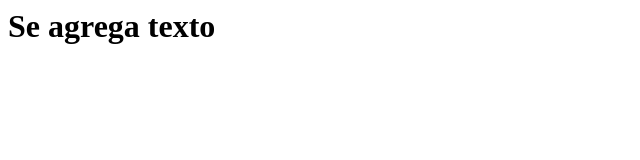
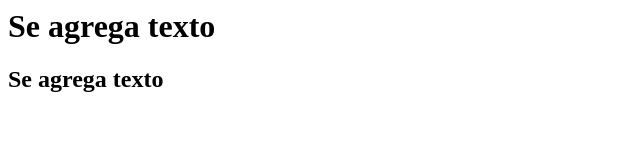
Before and after one commit to djzockre/miprimerejercicioengit, a plain HTML site: page index.html in a window 1280 px wide. Shown: the whole page, without its empty margins (0-640 px from the left). Drawn offline with Linux system fonts and the light colour scheme.

Commit message:
se agregan cambios al html

```diff
--- a/index.html
+++ b/index.html
@@ -1,2 +1,4 @@
 
 <h1>Se agrega texto</h1>
+
+<h2>Se agrega texto</h2>
```
